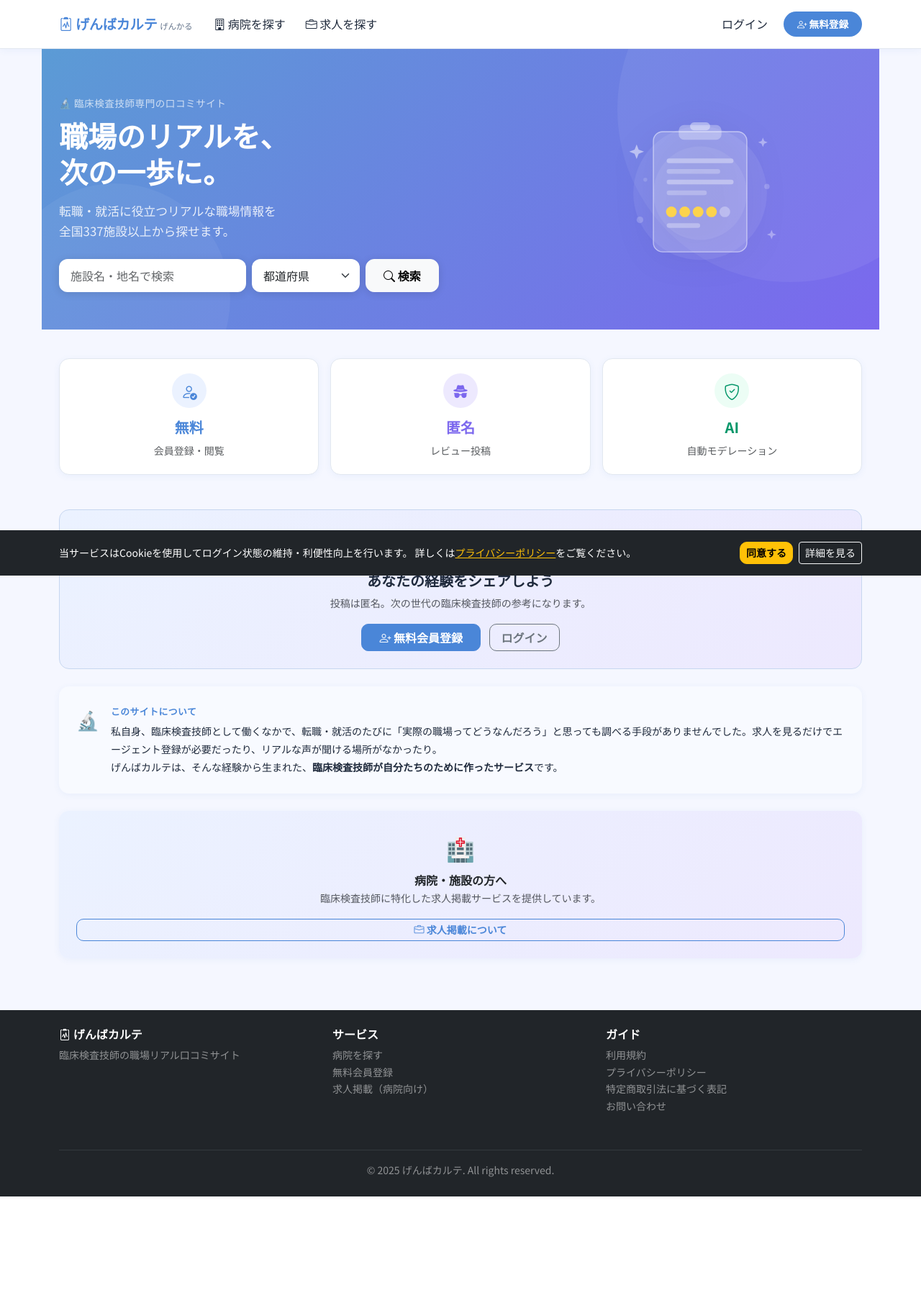
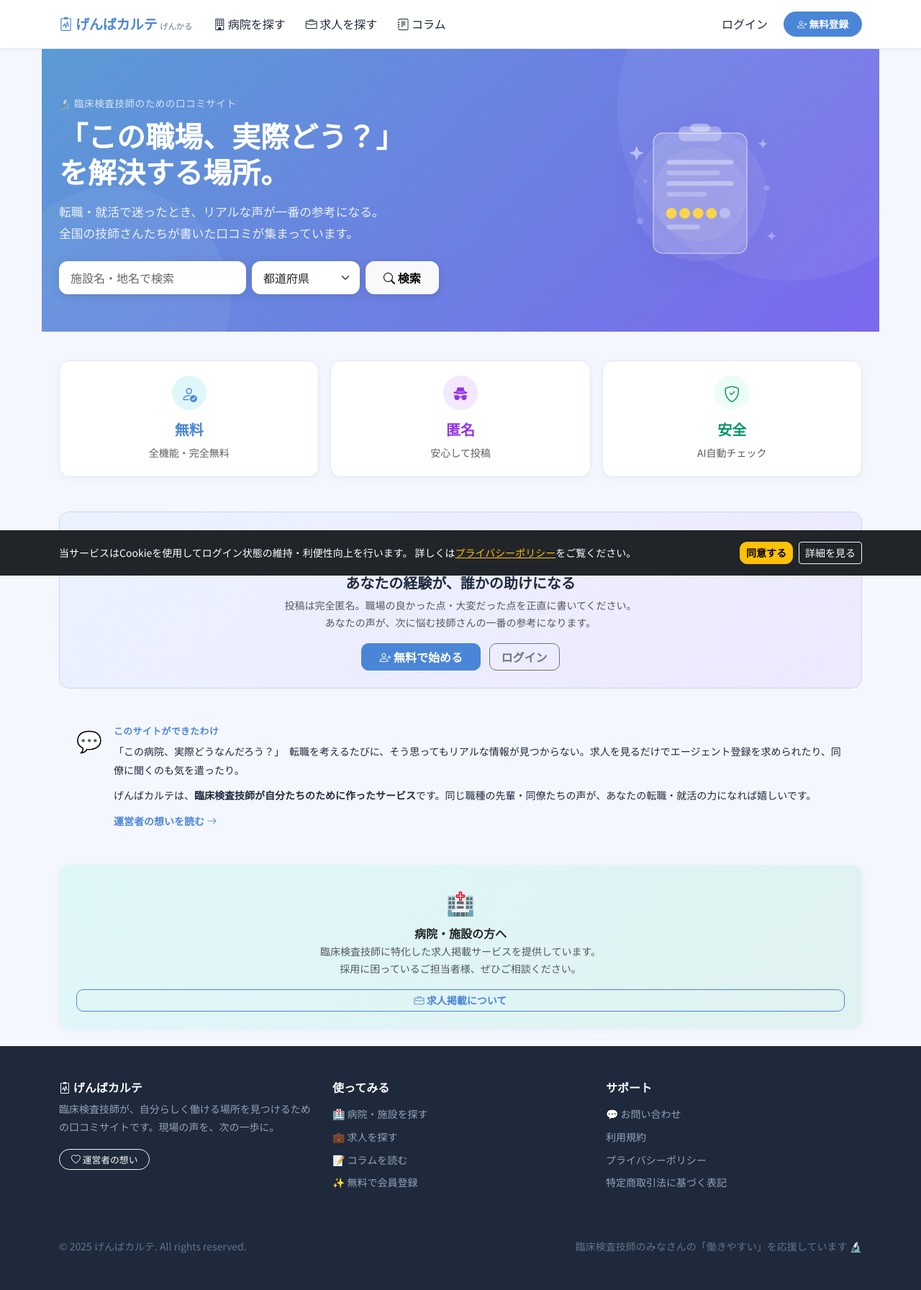
Before and after one commit to hrttkd1006-prog/genba-karte, a Django app: page / in a window 1280 px wide. Shown: the whole page at 72% size. Before the commit the page ends 1663 px from the top, so only its background shows below. Run offline with Django 5.2, Linux system fonts and the light colour scheme; data that the repository does not hold is empty.

Commit message:
Design overhaul: warmer tone, teal palette, add about page and column nav link

```diff
--- a/accounts/urls.py
+++ b/accounts/urls.py
@@ -3,6 +3,7 @@ from . import views
 
 urlpatterns = [
     path('profile/', views.profile, name='profile'),
+    path('about/', views.about, name='about'),
     path('terms/', views.terms, name='terms'),
     path('privacy/', views.privacy, name='privacy'),
     path('tokusho/', views.tokusho, name='tokusho'),
--- a/accounts/views.py
+++ b/accounts/views.py
@@ -41,6 +41,10 @@ def tokusho(request):
     return render(request, 'pages/tokusho.html')
 
 
+def about(request):
+    return render(request, 'pages/about.html')
+
+
 def contact(request):
     if request.method == 'POST':
         from .models import ContactMessage
--- a/templates/base.html
+++ b/templates/base.html
@@ -41,6 +41,11 @@
         <li class="nav-item">
           <a class="nav-link" href="{% url 'job_list' %}">
             <i class="bi bi-briefcase"></i> 求人を探す
+          </a>
+        </li>
+        <li class="nav-item">
+          <a class="nav-link" href="{% url 'article_list' %}">
+            <i class="bi bi-journal-text"></i> コラム
           </a>
         </li>
       </ul>
@@ -95,33 +100,42 @@
   </div>
 </main>
 
-<footer class="bg-dark text-white py-4 mt-5">
+<footer class="py-5 mt-0">
   <div class="container">
-    <div class="row">
-      <div class="col-md-4 mb-3">
-        <h6 class="fw-bold"><i class="bi bi-clipboard2-pulse"></i> げんばカルテ</h6>
-        <p class="text-white-50 small">臨床検査技師の職場リアル口コミサイト</p>
+    <div class="row g-4">
+      <div class="col-md-4 mb-2">
+        <h6 class="fw-bold text-white mb-2"><i class="bi bi-clipboard2-pulse"></i> げんばカルテ</h6>
+        <p class="small mb-3" style="color:#94A3B8; line-height:1.8;">
+          臨床検査技師が、自分らしく働ける場所を見つけるための口コミサイトです。現場の声を、次の一歩に。
+        </p>
+        <a href="{% url 'about' %}" class="btn btn-sm btn-outline-light px-3" style="border-radius:20px; font-size:.8rem;">
+          <i class="bi bi-heart"></i> 運営者の想い
+        </a>
       </div>
-      <div class="col-md-4 mb-3">
-        <h6 class="fw-bold">サービス</h6>
-        <ul class="list-unstyled small">
-          <li><a href="{% url 'hospital_list' %}" class="text-white-50 text-decoration-none">病院を探す</a></li>
-          <li><a href="{% url 'account_signup' %}" class="text-white-50 text-decoration-none">無料会員登録</a></li>
-          <li><a href="{% url 'hospital_admin_dashboard' %}" class="text-white-50 text-decoration-none">求人掲載（病院向け）</a></li>
+      <div class="col-md-4 mb-2">
+        <h6 class="fw-bold text-white mb-3">使ってみる</h6>
+        <ul class="list-unstyled small mb-0" style="color:#94A3B8;">
+          <li class="mb-2"><a href="{% url 'hospital_list' %}" class="text-decoration-none" style="color:#94A3B8;">🏥 病院・施設を探す</a></li>
+          <li class="mb-2"><a href="{% url 'job_list' %}" class="text-decoration-none" style="color:#94A3B8;">💼 求人を探す</a></li>
+          <li class="mb-2"><a href="{% url 'article_list' %}" class="text-decoration-none" style="color:#94A3B8;">📝 コラムを読む</a></li>
+          <li class="mb-2"><a href="{% url 'account_signup' %}" class="text-decoration-none" style="color:#94A3B8;">✨ 無料で会員登録</a></li>
         </ul>
       </div>
-      <div class="col-md-4 mb-3">
-        <h6 class="fw-bold">ガイド</h6>
-        <ul class="list-unstyled small">
-          <li><a href="{% url 'terms' %}" class="text-white-50 text-decoration-none">利用規約</a></li>
-          <li><a href="{% url 'privacy' %}" class="text-white-50 text-decoration-none">プライバシーポリシー</a></li>
-          <li><a href="{% url 'tokusho' %}" class="text-white-50 text-decoration-none">特定商取引法に基づく表記</a></li>
-          <li><a href="{% url 'contact' %}" class="text-white-50 text-decoration-none">お問い合わせ</a></li>
+      <div class="col-md-4 mb-2">
+        <h6 class="fw-bold text-white mb-3">サポート</h6>
+        <ul class="list-unstyled small mb-0" style="color:#94A3B8;">
+          <li class="mb-2"><a href="{% url 'contact' %}" class="text-decoration-none" style="color:#94A3B8;">💬 お問い合わせ</a></li>
+          <li class="mb-2"><a href="{% url 'terms' %}" class="text-decoration-none" style="color:#94A3B8;">利用規約</a></li>
+          <li class="mb-2"><a href="{% url 'privacy' %}" class="text-decoration-none" style="color:#94A3B8;">プライバシーポリシー</a></li>
+          <li class="mb-2"><a href="{% url 'tokusho' %}" class="text-decoration-none" style="color:#94A3B8;">特定商取引法に基づく表記</a></li>
         </ul>
       </div>
     </div>
-    <hr class="border-secondary">
-    <p class="text-white-50 small text-center mb-0">&copy; 2025 げんばカルテ. All rights reserved.</p>
+    <hr style="border-color:#2D3748; margin-top:2rem;">
+    <div class="d-flex flex-wrap justify-content-between align-items-center gap-2">
+      <p class="mb-0 small" style="color:#64748B;">&copy; 2025 げんばカルテ. All rights reserved.</p>
+      <p class="mb-0 small" style="color:#64748B;">臨床検査技師のみなさんの「働きやすい」を応援しています 🔬</p>
+    </div>
   </div>
 </footer>
 
--- a/templates/pages/top.html
+++ b/templates/pages/top.html
@@ -10,9 +10,9 @@
   <div class="container">
     <div class="row align-items-center">
       <div class="col-md-7 text-white mb-4 mb-md-0">
-        <div class="mb-2" style="font-size:.85rem; opacity:.7; letter-spacing:.5px;">🔬 臨床検査技師専門の口コミサイト</div>
-        <h1 class="display-6 fw-bold mb-3 lh-sm">職場のリアルを、<br>次の一歩に。</h1>
-        <p class="mb-4" style="opacity:.85; font-size:1.05rem;">転職・就活に役立つリアルな職場情報を<br class="d-none d-sm-block">全国337施設以上から探せます。</p>
+        <div class="mb-2" style="font-size:.85rem; opacity:.75; letter-spacing:.5px;">🔬 臨床検査技師のための口コミサイト</div>
+        <h1 class="display-6 fw-bold mb-3 lh-sm">「この職場、実際どう？」<br>を解決する場所。</h1>
+        <p class="mb-4" style="opacity:.88; font-size:1.05rem; line-height:1.8;">転職・就活で迷ったとき、リアルな声が一番の参考になる。<br class="d-none d-sm-block">全国の技師さんたちが書いた口コミが集まっています。</p>
         <form action="{% url 'hospital_list' %}" method="get" class="d-flex gap-2 flex-wrap">
           <input type="text" name="keyword" placeholder="施設名・地名で検索" class="form-control" style="max-width:260px;">
           <select name="prefecture" class="form-select" style="max-width:150px;">
@@ -68,20 +68,20 @@
 <div class="row g-3 mb-5">
   <div class="col-4">
     <div class="stat-card">
-      <div class="stat-icon mx-auto" style="background:#EBF2FF;">
+      <div class="stat-icon mx-auto" style="background:#E0F7FA;">
         <i class="bi bi-person-check" style="color:var(--primary);"></i>
       </div>
       <div class="fw-bold fs-5" style="color:var(--primary);">無料</div>
-      <div class="text-muted small mt-1">会員登録・閲覧</div>
+      <div class="text-muted small mt-1">全機能・完全無料</div>
     </div>
   </div>
   <div class="col-4">
     <div class="stat-card">
-      <div class="stat-icon mx-auto" style="background:#EDE9FE;">
-        <i class="bi bi-incognito" style="color:#7C68EE;"></i>
+      <div class="stat-icon mx-auto" style="background:#F3E8FF;">
+        <i class="bi bi-incognito" style="color:#9333EA;"></i>
       </div>
-      <div class="fw-bold fs-5" style="color:#7C68EE;">匿名</div>
-      <div class="text-muted small mt-1">レビュー投稿</div>
+      <div class="fw-bold fs-5" style="color:#9333EA;">匿名</div>
+      <div class="text-muted small mt-1">安心して投稿</div>
     </div>
   </div>
   <div class="col-4">
@@ -89,8 +89,8 @@
       <div class="stat-icon mx-auto" style="background:#ECFDF5;">
         <i class="bi bi-shield-check" style="color:#059669;"></i>
       </div>
-      <div class="fw-bold fs-5" style="color:#059669;">AI</div>
-      <div class="text-muted small mt-1">自動モデレーション</div>
+      <div class="fw-bold fs-5" style="color:#059669;">安全</div>
+      <div class="text-muted small mt-1">AI自動チェック</div>
     </div>
   </div>
 </div>
@@ -130,40 +130,48 @@
 <!-- ── CTA ──────────────────────────────────────── -->
 <div class="cta-block p-4 text-center mb-4">
   <div class="mb-2" style="font-size:2rem;">✍️</div>
-  <h3 class="h5 fw-bold mb-2">あなたの経験をシェアしよう</h3>
-  <p class="text-muted small mb-3">投稿は匿名。次の世代の臨床検査技師の参考になります。</p>
+  <h3 class="h5 fw-bold mb-2">あなたの経験が、誰かの助けになる</h3>
+  <p class="text-muted small mb-3">
+    投稿は完全匿名。職場の良かった点・大変だった点を正直に書いてください。<br>
+    あなたの声が、次に悩む技師さんの一番の参考になります。
+  </p>
   {% if user.is_authenticated %}
     <a href="{% url 'hospital_list' %}" class="btn btn-primary px-4">
       <i class="bi bi-pencil-square"></i> 施設を選んでレビューを書く
     </a>
   {% else %}
     <a href="{% url 'account_signup' %}" class="btn btn-primary me-2 px-4">
-      <i class="bi bi-person-plus"></i> 無料会員登録
+      <i class="bi bi-person-plus"></i> 無料で始める
     </a>
     <a href="{% url 'account_login' %}" class="btn btn-outline-secondary px-3">ログイン</a>
   {% endif %}
 </div>
 
 <!-- ── サイトについて ─────────────────────────────── -->
-<div class="card border-0 mb-4 p-4" style="background:#F8FAFF;">
+<div class="about-block p-4 mb-4">
   <div class="d-flex gap-3 align-items-start">
-    <div class="flex-shrink-0" style="font-size:1.6rem;">🔬</div>
+    <div class="flex-shrink-0" style="font-size:1.8rem;">💬</div>
     <div>
-      <div class="fw-bold mb-1" style="font-size:.8rem; color:var(--primary); letter-spacing:.5px;">このサイトについて</div>
-      <p class="mb-0 small" style="color:var(--text); line-height:1.8;">
-        私自身、臨床検査技師として働くなかで、転職・就活のたびに「実際の職場ってどうなんだろう」と思っても調べる手段がありませんでした。求人を見るだけでエージェント登録が必要だったり、リアルな声が聞ける場所がなかったり。<br>
-        げんばカルテは、そんな経験から生まれた、<strong>臨床検査技師が自分たちのために作ったサービス</strong>です。
+      <div class="fw-bold mb-1" style="font-size:.8rem; color:var(--primary); letter-spacing:.5px; text-transform:uppercase;">このサイトができたわけ</div>
+      <p class="mb-2 small" style="color:var(--text); line-height:1.9;">
+        「この病院、実際どうなんだろう？」　転職を考えるたびに、そう思ってもリアルな情報が見つからない。求人を見るだけでエージェント登録を求められたり、同僚に聞くのも気を遣ったり。
       </p>
+      <p class="mb-2 small" style="color:var(--text); line-height:1.9;">
+        げんばカルテは、<strong>臨床検査技師が自分たちのために作ったサービス</strong>です。同じ職種の先輩・同僚たちの声が、あなたの転職・就活の力になれば嬉しいです。
+      </p>
+      <a href="{% url 'about' %}" class="text-decoration-none small fw-bold" style="color:var(--primary);">
+        運営者の想いを読む <i class="bi bi-arrow-right"></i>
+      </a>
     </div>
   </div>
 </div>
 
 {% if not user.is_authenticated or user.is_hospital_admin %}
 <!-- ── 病院・施設の方へ ──────────────────────────── -->
-<div class="card border-0 text-center p-4" style="background:linear-gradient(135deg,#EBF2FF,#EDE9FE); border-radius:var(--radius);">
+<div class="card border-0 text-center p-4" style="background:linear-gradient(135deg,#E0F7FA,#E0F2F1); border-radius:var(--radius); border:1px solid #B2EBF2;">
   <div class="mb-2" style="font-size:2rem;">🏥</div>
   <h3 class="h6 fw-bold mb-1">病院・施設の方へ</h3>
-  <p class="text-muted small mb-3">臨床検査技師に特化した求人掲載サービスを提供しています。</p>
+  <p class="text-muted small mb-3">臨床検査技師に特化した求人掲載サービスを提供しています。<br>採用に困っているご担当者様、ぜひご相談ください。</p>
   {% if user.is_hospital_admin %}
     <a href="{% url 'hospital_admin_dashboard' %}" class="btn btn-outline-primary btn-sm px-4">
       <i class="bi bi-briefcase"></i> 管理ダッシュボード
```
Also changed, not shown: templates/pages/about.html (added, +121 -0 lines).
